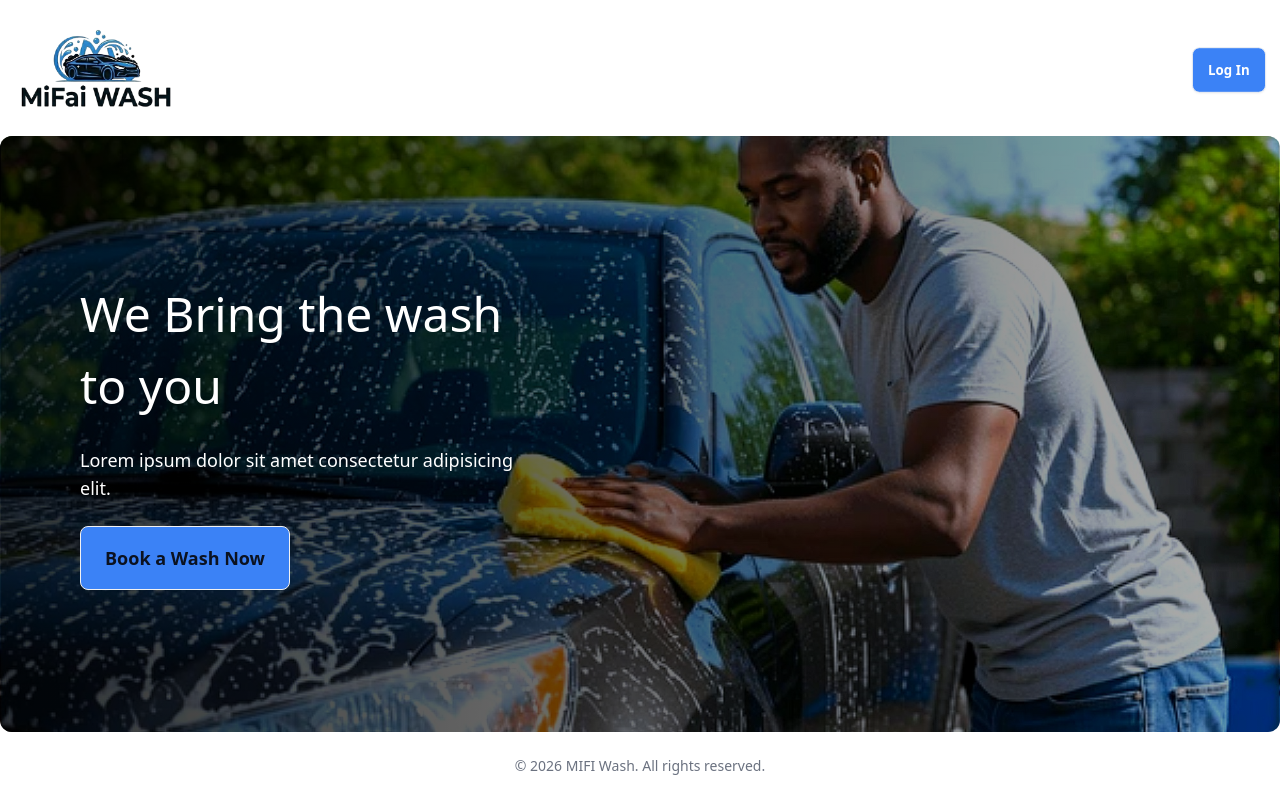
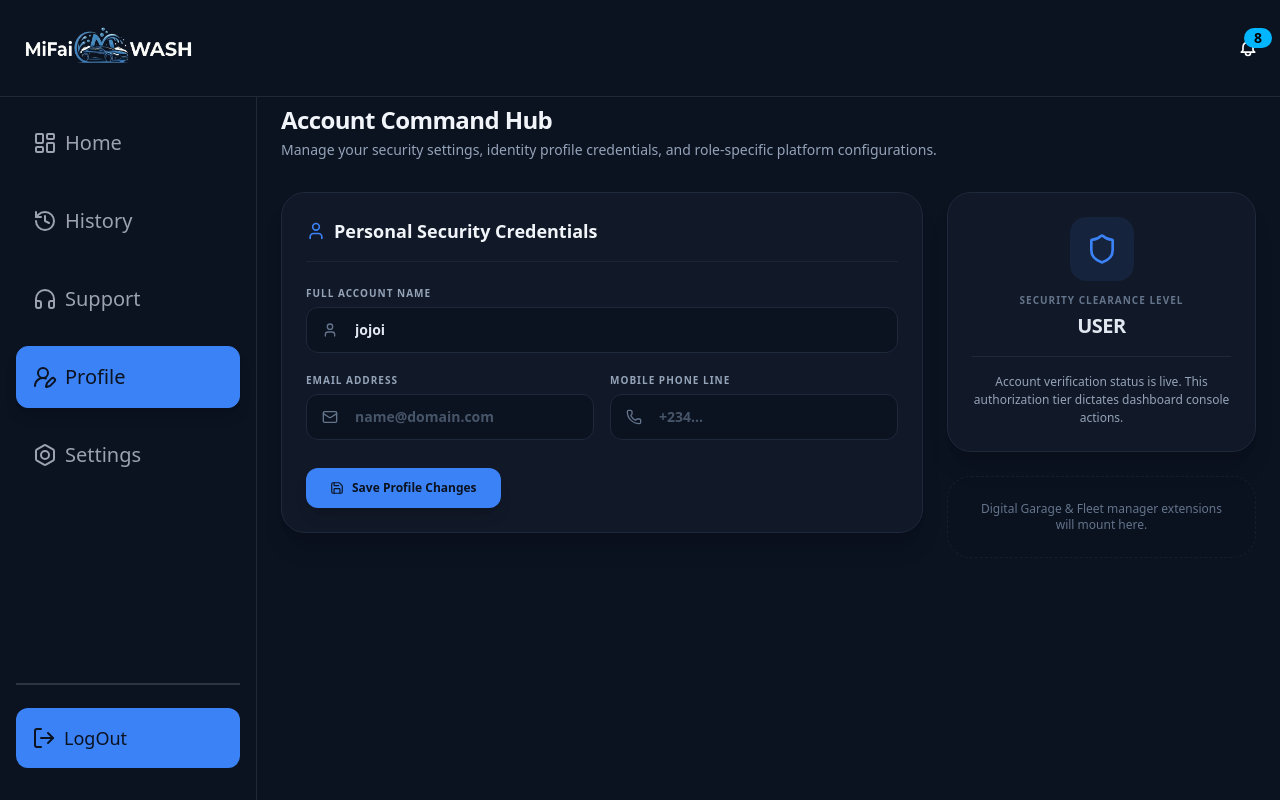
Before and after one commit to Xand3ribs/MIFI-Car-Wash-App, a React (Vite) app: page /account/profile in a window 1280 px wide. Before the commit this address led to /. Built offline with nearby package versions, Linux system fonts and the light colour scheme.

Commit message:
Profile Tab integrated

```diff
--- a/src/App.jsx
+++ b/src/App.jsx
@@ -3,7 +3,7 @@ import AppRoutes from './routes';
 
 const currentUser = {
   name: "jojoi",
-  role: "washer",
+  role: "user",
   slug: "mifai-boss"
 };
 
--- a/src/components/dashboard/SidebarPanel.jsx
+++ b/src/components/dashboard/SidebarPanel.jsx
@@ -72,12 +72,12 @@ function SidebarPanel({ user }) {
 
           <>
 
-            <NavLink to="/account/profile" className={getNavLinkStyle}>
+            <NavLink to="/account/earnings" className={getNavLinkStyle}>
               <HandCoins />
               Earnings Ledger
             </NavLink>
 
-            <NavLink to="/account/profile" className={getNavLinkStyle}>
+            <NavLink to="/account/my-schedule" className={getNavLinkStyle}>
               <Calendar />
               My Schedule
             </NavLink>
--- /dev/null
+++ b/src/pages/ProfileView.jsx
@@ -0,0 +1,136 @@
+import React, { useState } from 'react';
+import { User, Mail, Phone, Shield, Save } from 'lucide-react';
+
+function ProfileView({ user }) {
+  // Local state initialized with fallback data
+  const [formData, setFormData] = useState({
+    name: user?.name || 'Destiny Onyebuchi Okoye',
+    email: user?.email || '',
+    phone: user?.phone || '',
+  });
+
+  const handleInputChange = (e) => {
+    const { name, value } = e.target;
+    setFormData((prev) => ({ ...prev, [name]: value }));
+  };
+
+  const handleFormSubmit = (e) => {
+    e.preventDefault();
+    alert('Profile save sequence triggered...');
+  };
+
+  return (
+    <div className="p-6 bg-navy-dark min-h-screen text-white">
+      {/* SECTION HEADER */}
+      <div className="mb-8">
+        <h2 className="text-2xl font-black tracking-tight text-slate-100">Account Command Hub</h2>
+        <p className="text-sm text-slate-400 mt-1">
+          Manage your security settings, identity profile credentials, and role-specific platform configurations.
+        </p>
+      </div>
+
+      {/* RESPONSIVE TWO-COLUMN GRID */}
+      <div className="grid grid-cols-1 lg:grid-cols-3 gap-6 items-start">
+
+        {/* COLUMN 1 & 2: PRIMARY ACCOUNT DATA (Takes up 2/3 space on desktop) */}
+        <div className="lg:col-span-2 bg-gray-dark border border-slate-800 rounded-3xl p-6 shadow-xl">
+          <div className="flex items-center gap-2 border-b border-slate-800/80 pb-4 mb-6">
+            <User className="text-blue-action" size={20} />
+            <h3 className="text-lg font-black text-slate-100">Personal Security Credentials</h3>
+          </div>
+
+          <form onSubmit={handleFormSubmit} className="flex flex-col gap-5">
+            {/* Input Name Block */}
+            <div className="flex flex-col gap-1.5">
+              <label className="text-[10px] font-black uppercase tracking-widest text-slate-400">Full Account Name</label>
+              <div className="relative flex items-center">
+                <User className="absolute left-4 text-slate-500" size={16} />
+                <input
+                  type="text"
+                  name="name"
+                  value={formData.name}
+                  onChange={handleInputChange}
+                  className="w-full bg-navy-deep border border-slate-800 rounded-xl py-3 pl-12 pr-4 text-sm font-semibold text-slate-200 placeholder-slate-600 focus:outline-none focus:border-blue-action transition-colors"
+                  placeholder="Enter full name"
+                />
+              </div>
+            </div>
+
+            {/* Grid Row for Email and Phone */}
+            <div className="grid grid-cols-1 md:grid-cols-2 gap-4">
+              {/* Input Email Block */}
+              <div className="flex flex-col gap-1.5">
+                <label className="text-[10px] font-black uppercase tracking-widest text-slate-400">Email Address</label>
+                <div className="relative flex items-center">
+                  <Mail className="absolute left-4 text-slate-500" size={16} />
+                  <input
+                    type="email"
+                    name="email"
+                    value={formData.email}
+                    onChange={handleInputChange}
+                    className="w-full bg-navy-deep border border-slate-800 rounded-xl py-3 pl-12 pr-4 text-sm font-semibold text-slate-200 placeholder-slate-600 focus:outline-none focus:border-blue-action transition-colors"
+                    placeholder="name@domain.com"
+                  />
+                </div>
+              </div>
+
+              {/* Input Phone Block */}
+              <div className="flex flex-col gap-1.5">
+                <label className="text-[10px] font-black uppercase tracking-widest text-slate-400">Mobile Phone Line</label>
+                <div className="relative flex items-center">
+                  <Phone className="absolute left-4 text-slate-500" size={16} />
+                  <input
+                    type="tel"
+                    name="phone"
+                    value={formData.phone}
+                    onChange={handleInputChange}
+                    className="w-full bg-navy-deep border border-slate-800 rounded-xl py-3 pl-12 pr-4 text-sm font-semibold text-slate-200 placeholder-slate-600 focus:outline-none focus:border-blue-action transition-colors"
+                    placeholder="+234..."
+                  />
+                </div>
+              </div>
+            </div>
+
+            {/* Action Save Button */}
+            <button
+              type="submit"
+              className="mt-2 self-start bg-blue-action text-navy-deep px-6 py-3 rounded-xl font-black text-xs shadow-lg hover:brightness-110 active:scale-[0.98] transition-all flex items-center gap-2"
+            >
+              <Save size={14} /> Save Profile Changes
+            </button>
+          </form>
+        </div>
+
+        {/* COLUMN 3: ROLE DEPENDENT HUB (Takes up 1/3 space) */}
+        <div className="flex flex-col gap-6">
+          {/* Status Platform Badge */}
+          <div className="bg-gray-dark border border-slate-800 rounded-3xl p-6 shadow-xl flex flex-col items-center text-center">
+            <div className="p-4 bg-blue-action/10 rounded-2xl text-blue-action mb-3">
+              <Shield size={32} />
+            </div>
+            <span className="text-[10px] font-black uppercase tracking-widest text-slate-500">Security Clearance Level</span>
+            <h4 className="text-xl font-black text-slate-200 mt-1 uppercase tracking-tight">
+              {user?.role || 'User'}
+            </h4>
+            <div className="h-px bg-slate-800 w-full my-4" />
+            <p className="text-xs text-slate-400 leading-normal">
+              Account verification status is live. This authorization tier dictates dashboard console actions.
+            </p>
+          </div>
+
+          {/* Dynamic Component Target Zone */}
+          <div className="bg-navy-deep/40 border border-slate-800/60 border-dashed rounded-3xl p-6 text-center text-slate-500 text-xs">
+            {user?.role === 'washer' ? (
+              <p>Washer verification credentials and payout stats will mount here.</p>
+            ) : (
+              <p>Digital Garage & Fleet manager extensions will mount here.</p>
+            )}
+          </div>
+        </div>
+
+      </div>
+    </div>
+  );
+}
+
+export default ProfileView;
--- a/src/routes.jsx
+++ b/src/routes.jsx
@@ -8,6 +8,7 @@ import AdminDashboardView from './components/dashboard/adminDashboard';
 import WasherDashboardView from './components/dashboard/WasherDashboard';
 import HistoryView from './components/dashboard/user/HistoryView';
 import WasherHistoryView from './components/dashboard/washer/WasherHistoryView';
+import ProfileView from './pages/ProfileView';
 
 export default function AppRoutes({ user }) {
   return (
@@ -54,6 +55,8 @@ export default function AppRoutes({ user }) {
             : <Navigate to="/account/dashboard" replace />
         } />
 
+        <Route path="profile" element={<ProfileView user={user} />} />
+
         <Route path="settings" element={<div>Settings Page coming soon...</div>} />
       </Route>
 
```
